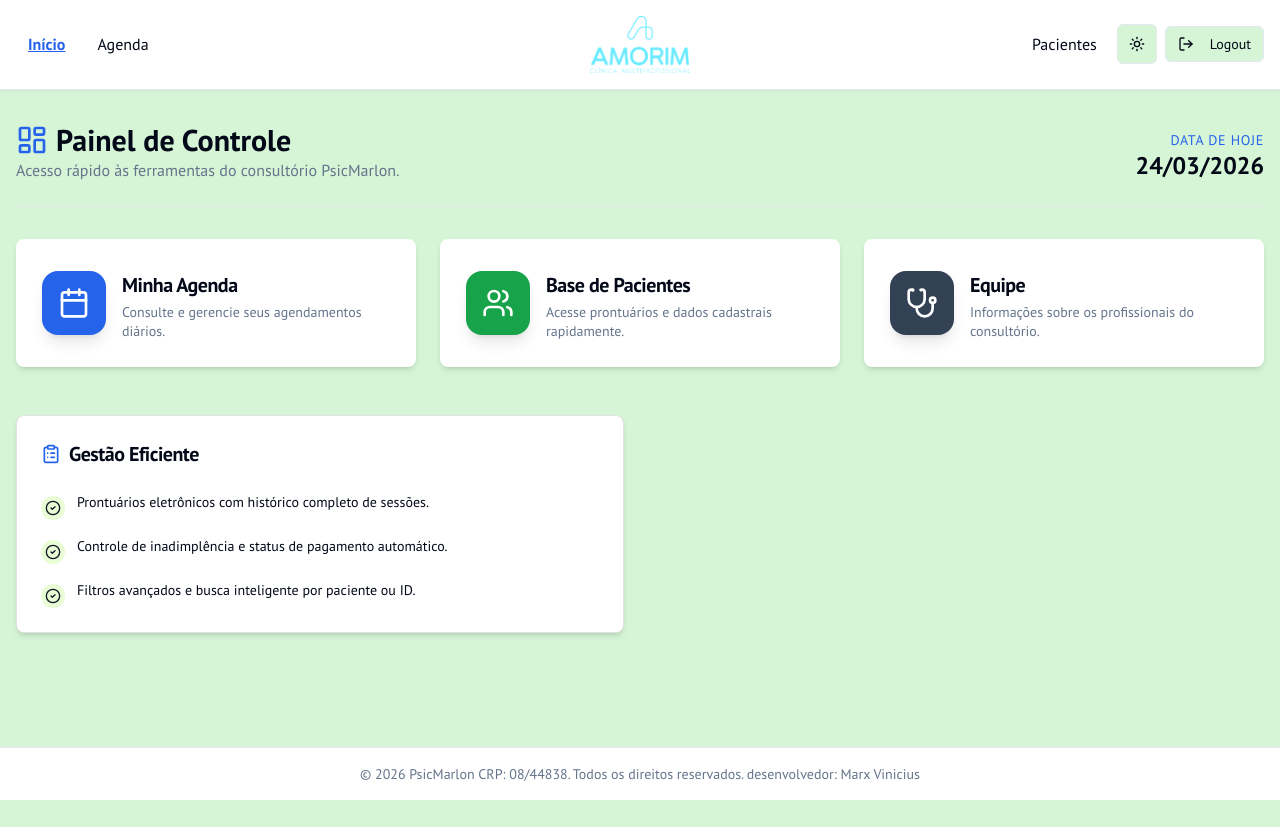
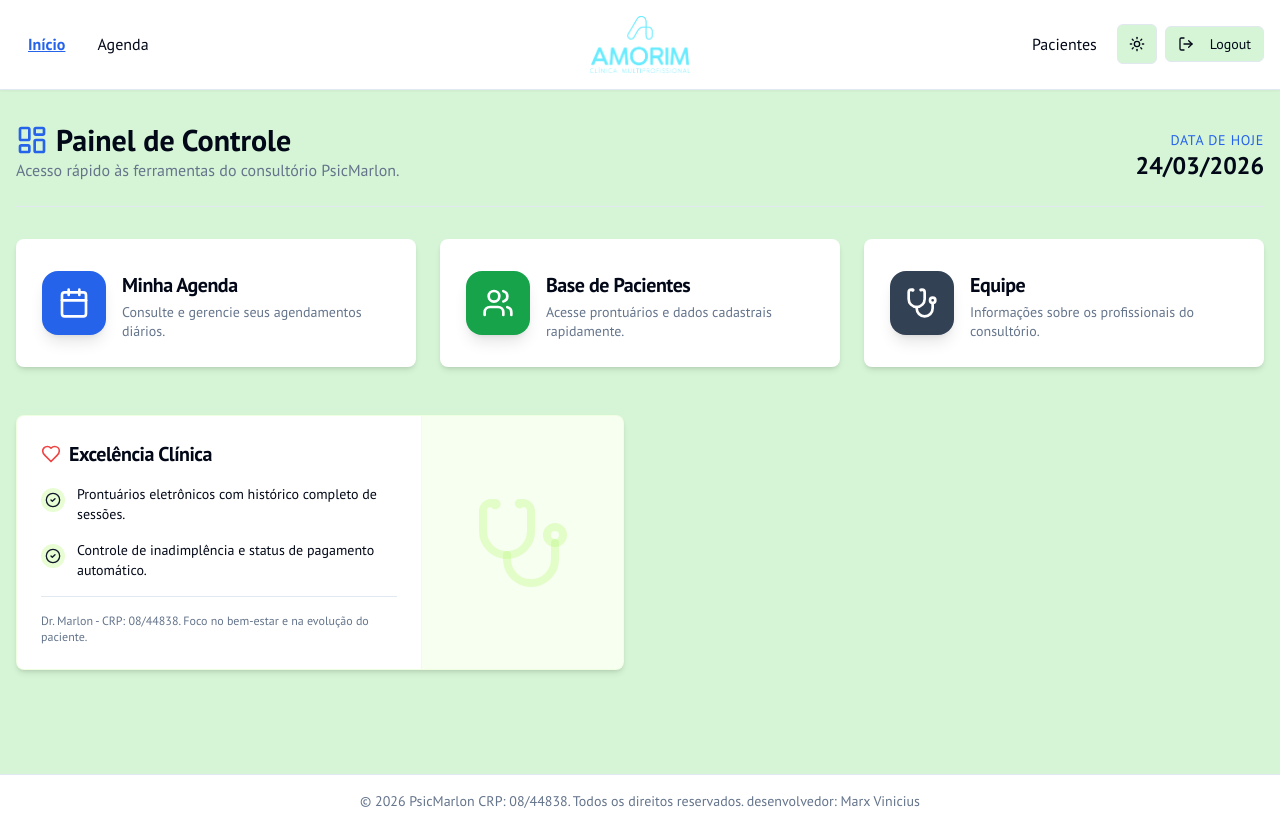
Before and after one commit to MARX210/psicmarlon, a Next.js app: page / in a window 1280 px wide. Before the commit the page ends 800 px from the top, so only its background shows below. Built offline with nearby package versions, Linux system fonts and the light colour scheme; sample sign-in values are in the browser's storage.

Commit message:
não era para remover era para ter colocado a imagem do lado apenas pois

```diff
--- a/src/app/page.tsx
+++ b/src/app/page.tsx
@@ -15,7 +15,8 @@ import {
   LayoutDashboard,
   ClipboardList,
   UserCheck,
-  Loader2
+  Loader2,
+  Heart
 } from "lucide-react";
 import Link from "next/link";
 import { useEffect, useState } from "react";
@@ -110,33 +111,36 @@ export default function Home() {
       <div className="grid grid-cols-1 lg:grid-cols-2 gap-8 pt-4">
         {/* Registration Quick Link */}
         {isAdmin && (
-          <Card className="bg-primary text-primary-foreground border-none overflow-hidden relative group">
-            <CardHeader className="relative z-10">
-              <CardTitle className="text-2xl flex items-center gap-2">
+          <Card className="flex flex-col md:flex-row overflow-hidden border-primary/20 hover:border-primary transition-all shadow-md group">
+            <div className="flex-1 p-6 flex flex-col justify-between">
+              <div className="space-y-2">
+                <CardTitle className="text-2xl flex items-center gap-2 text-primary">
                   <UserPlus className="h-6 w-6" /> Novo Cadastro
                 </CardTitle>
-              <CardDescription className="text-primary-foreground/80">
-                Adicione um novo paciente ao sistema em poucos segundos.
+                <CardDescription className="text-base">
+                  Adicione um novo paciente ao sistema e gere o ID automático em poucos segundos.
                 </CardDescription>
-            </CardHeader>
-            <CardContent className="relative z-10">
-              <Button asChild variant="secondary" size="lg" className="w-full sm:w-auto font-bold shadow-lg">
+              </div>
+              <div className="mt-6">
+                <Button asChild size="lg" className="w-full sm:w-auto font-bold">
                   <Link href="/cadastro">Cadastrar Agora</Link>
                 </Button>
-            </CardContent>
-            <UserPlus className="absolute -right-8 -bottom-8 h-48 w-48 text-white/10 group-hover:scale-110 transition-transform duration-500" />
+              </div>
+            </div>
+            <div className="hidden md:flex bg-primary/5 w-1/3 items-center justify-center border-l border-primary/10">
+               <UserPlus className="h-24 w-24 text-primary/20 group-hover:scale-110 transition-transform duration-500" />
+            </div>
           </Card>
         )}
 
-        {/* Informative Section */}
-        <Card className="border-muted-foreground/20 shadow-md">
-          <CardHeader>
-            <CardTitle className="text-xl flex items-center gap-2">
-              <ClipboardList className="h-5 w-5 text-primary" />
-              Gestão Eficiente
+        {/* Informative Section with Side Icon */}
+        <Card className="flex flex-col md:flex-row overflow-hidden border-accent/20 shadow-md group">
+          <div className="flex-1 p-6">
+            <CardTitle className="text-xl flex items-center gap-2 mb-4">
+              <Heart className="h-5 w-5 text-destructive" />
+              Excelência Clínica
             </CardTitle>
-          </CardHeader>
-          <CardContent className="space-y-4">
+            <div className="space-y-4">
               <div className="flex gap-3">
                 <div className="h-6 w-6 rounded-full bg-accent/30 flex items-center justify-center shrink-0 mt-1">
                   <CheckCircle2 className="h-4 w-4 text-accent-foreground" />
@@ -149,13 +153,14 @@ export default function Home() {
                 </div>
                 <p className="text-sm">Controle de inadimplência e status de pagamento automático.</p>
               </div>
-            <div className="flex gap-3">
-              <div className="h-6 w-6 rounded-full bg-accent/30 flex items-center justify-center shrink-0 mt-1">
-                <CheckCircle2 className="h-4 w-4 text-accent-foreground" />
+              <p className="text-xs text-muted-foreground pt-4 border-t">
+                Dr. Marlon - CRP: 08/44838. Foco no bem-estar e na evolução do paciente.
+              </p>
             </div>
-              <p className="text-sm">Filtros avançados e busca inteligente por paciente ou ID.</p>
           </div>
-          </CardContent>
+          <div className="hidden md:flex bg-accent/10 w-1/3 items-center justify-center border-l border-accent/10">
+             <Stethoscope className="h-24 w-24 text-accent/30 group-hover:scale-110 transition-transform duration-500" />
+          </div>
         </Card>
       </div>
     </div>
```
Lines whose indentation alone changed are shown as unchanged.
